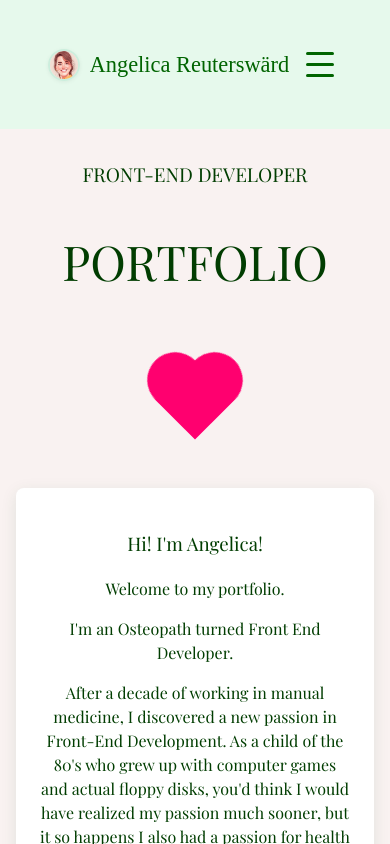
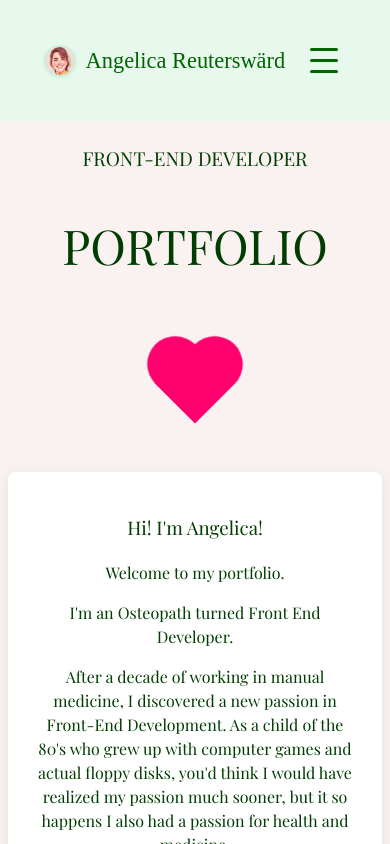
Before and after one commit to Ayngie/react-portfolio, a React (Vite) app: page / in a window 390 px wide. Built offline with nearby package versions, Linux system fonts and the light colour scheme; a web font is replaced by a local one.

Commit message:
Style: added responsive styling to footer

```diff
--- a/src/App.scss
+++ b/src/App.scss
@@ -53,3 +53,12 @@ footer {
   width: 100%;
   box-sizing: border-box;
 }
+@media (max-width: 768px) {
+  header,
+  footer {
+    padding: 0.75rem;
+  }
+  main {
+    padding: 0.5rem;
+  }
+}
```
